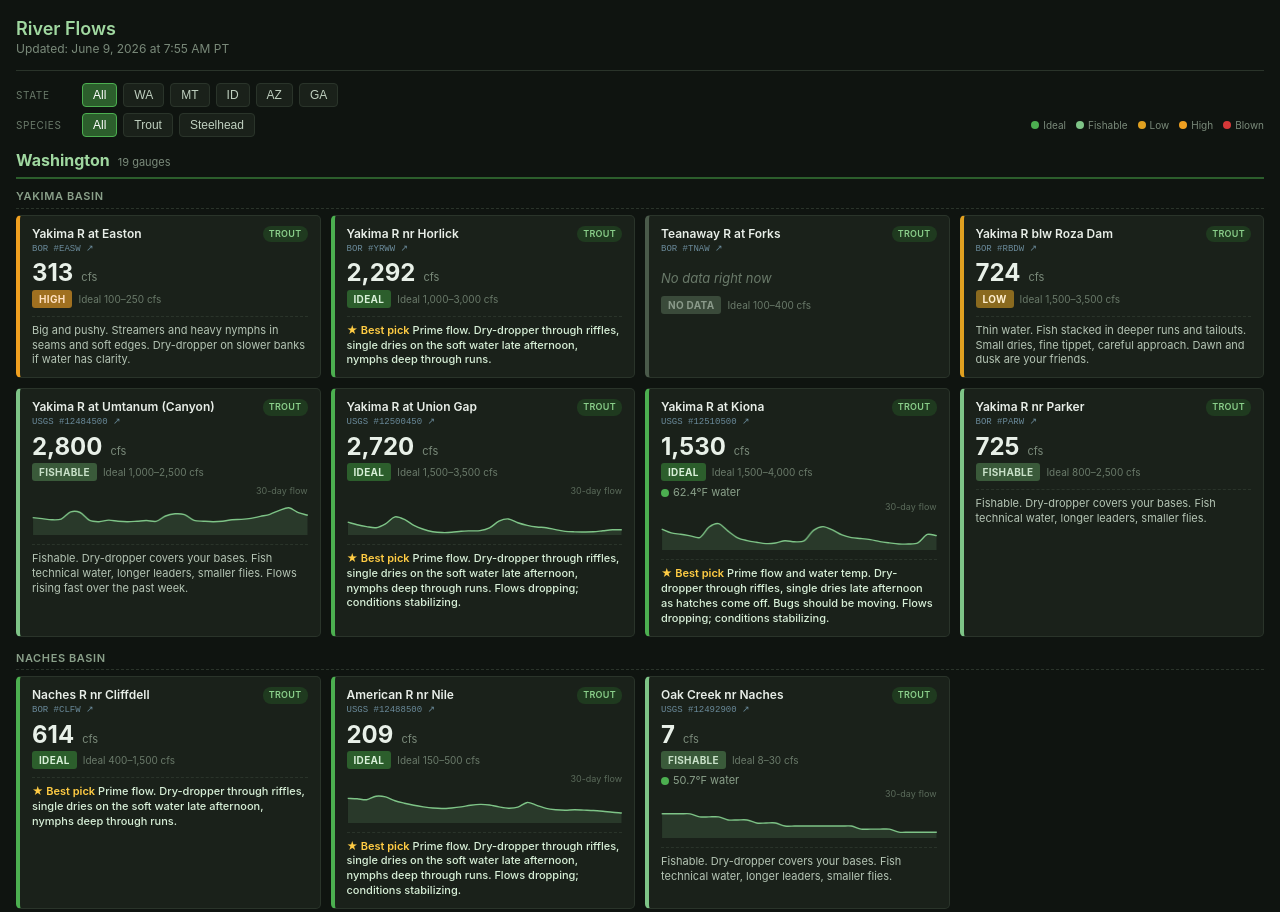
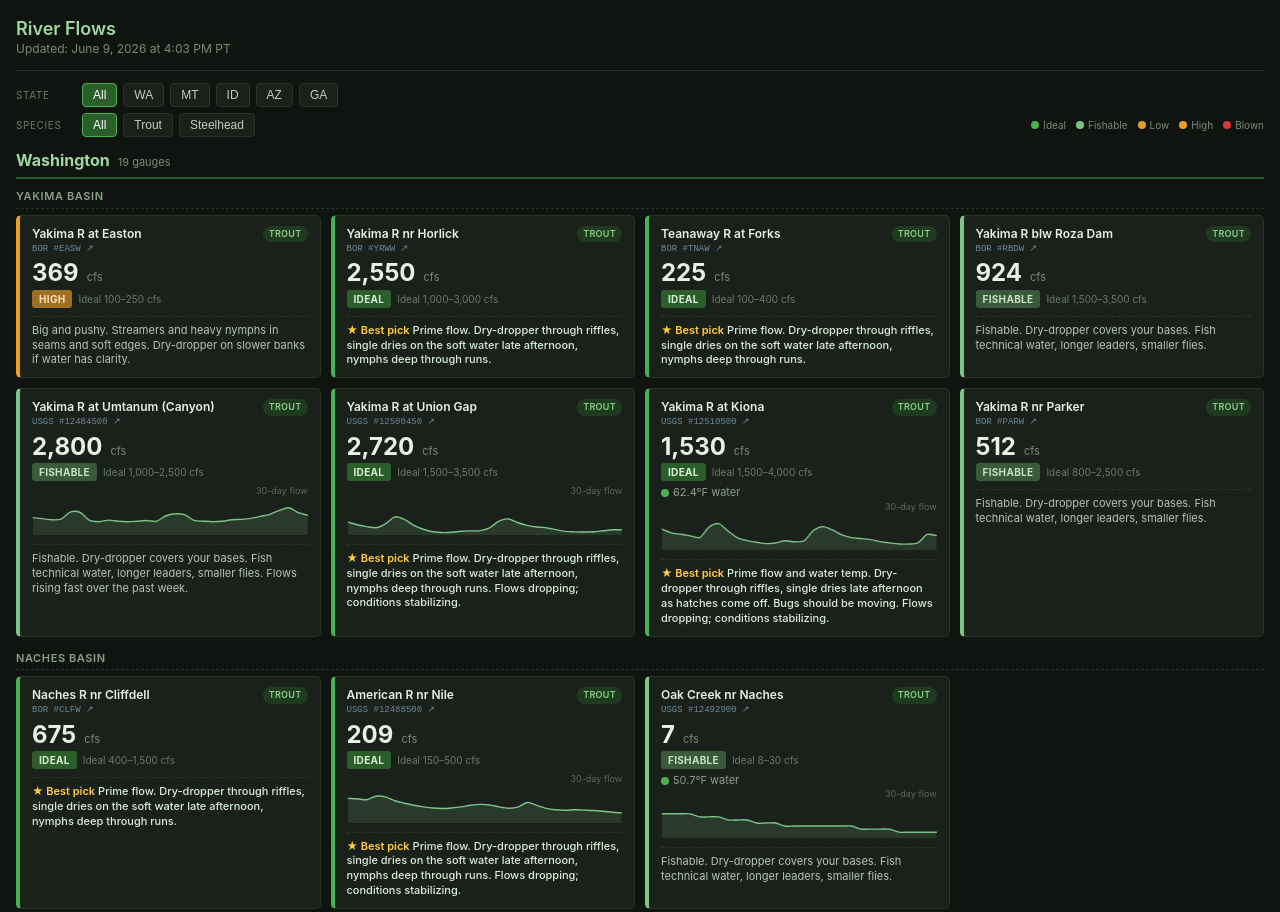
Before and after one commit to jimbodini19/river-flows, a plain HTML site: page index.html in a window 1280 px wide. Shown: the top 912 px of the page. Drawn offline with nearby package versions, Linux system fonts and the light colour scheme.

Commit message:
BOR Yakima refresh 2026-06-09T23:04Z

```diff
--- a/index.html
+++ b/index.html
@@ -91,7 +91,7 @@
 <div class="header">
   <div>
     <h1>River Flows</h1>
-    <div class="meta" id="meta">Updated: June 9, 2026 at 7:55 AM PT</div>
+    <div class="meta" id="meta">Updated: June 9, 2026 at 4:03 PM PT</div>
   </div>
 </div>
 
@@ -133,17 +133,17 @@ const STATE_NAMES = { WA: 'Washington', MT: 'Montana', ID: 'Idaho', AZ: 'Arizona
 
 const GAUGES = [
   // WASHINGTON — Yakima Basin (BOR Hydromet)
-  { id: 'EASW', source: 'bor', state: 'WA', borLabel: 'Yakima River at Easton', name: 'Yakima R at Easton', region: 'Yakima Basin', species: ['trout'], cfs: 313, tempC: null, spark30: [] },
-  { id: 'YRWW', source: 'bor', state: 'WA', borLabel: 'Yakima River near Horlick', name: 'Yakima R nr Horlick', region: 'Yakima Basin', species: ['trout'], cfs: 2292, tempC: null, spark30: [] },
-  { id: 'TNAW', source: 'bor', state: 'WA', borLabel: 'Teanaway River at Forks', name: 'Teanaway R at Forks', region: 'Yakima Basin', species: ['trout'], cfs: null, tempC: null, spark30: [] },
-  { id: 'RBDW', source: 'bor', state: 'WA', borLabel: 'Yakima River blw Roza Dam', name: 'Yakima R blw Roza Dam', region: 'Yakima Basin', species: ['trout'], cfs: 724, tempC: null, spark30: [] },
+  { id: 'EASW', source: 'bor', state: 'WA', borLabel: 'Yakima River at Easton', name: 'Yakima R at Easton', region: 'Yakima Basin', species: ['trout'], cfs: 369, tempC: null, spark30: [] },
+  { id: 'YRWW', source: 'bor', state: 'WA', borLabel: 'Yakima River near Horlick', name: 'Yakima R nr Horlick', region: 'Yakima Basin', species: ['trout'], cfs: 2550, tempC: null, spark30: [] },
+  { id: 'TNAW', source: 'bor', state: 'WA', borLabel: 'Teanaway River at Forks', name: 'Teanaway R at Forks', region: 'Yakima Basin', species: ['trout'], cfs: 225, tempC: null, spark30: [] },
+  { id: 'RBDW', source: 'bor', state: 'WA', borLabel: 'Yakima River blw Roza Dam', name: 'Yakima R blw Roza Dam', region: 'Yakima Basin', species: ['trout'], cfs: 924, tempC: null, spark30: [] },
   // WASHINGTON — Yakima Basin (USGS)
   { id: '12484500', source: 'usgs', state: 'WA', name: 'Yakima R at Umtanum (Canyon)', region: 'Yakima Basin', species: ['trout'], cfs: 2800, tempC: null, spark30: [2310,2180,2030,2120,3060,2980,1940,1780,1980,1830,1770,1840,1930,1820,2520,2810,2700,1950,1840,1770,1830,2030,2080,2210,2480,2740,3260,3600,2960,2620] },
   { id: '12500450', source: 'usgs', state: 'WA', name: 'Yakima R at Union Gap', region: 'Yakima Basin', species: ['trout'], cfs: 2720, tempC: null, spark30: [3720,3380,3140,2990,3500,4410,4080,3300,2790,2470,2360,2390,2530,2580,2610,2970,3840,4140,3640,3300,3090,2990,2740,2510,2450,2440,2460,2590,2720,2730] },
   { id: '12510500', source: 'usgs', state: 'WA', name: 'Yakima R at Kiona', region: 'Yakima Basin', species: ['trout'], cfs: 1530, tempC: 16.9, spark30: [2780,2280,2100,1890,1670,3040,3480,2500,1630,1270,1050,875,953,1250,1110,1230,2610,3100,2660,2010,1650,1540,1390,1130,964,828,814,970,2070,1920] },
-  { id: 'PARW', source: 'bor', state: 'WA', borLabel: 'Yakima River near Parker', name: 'Yakima R nr Parker', region: 'Yakima Basin', species: ['trout'], cfs: 725, tempC: null, spark30: [] },
+  { id: 'PARW', source: 'bor', state: 'WA', borLabel: 'Yakima River near Parker', name: 'Yakima R nr Parker', region: 'Yakima Basin', species: ['trout'], cfs: 512, tempC: null, spark30: [] },
   // WASHINGTON — Naches Basin
-  { id: 'CLFW', source: 'bor', state: 'WA', borLabel: 'Naches River nr. Clf\'Dell', name: 'Naches R nr Cliffdell', region: 'Naches Basin', species: ['trout'], cfs: 614, tempC: null, spark30: [] },
+  { id: 'CLFW', source: 'bor', state: 'WA', borLabel: 'Naches River nr. Clf\'Dell', name: 'Naches R nr Cliffdell', region: 'Naches Basin', species: ['trout'], cfs: 675, tempC: null, spark30: [] },
   { id: '12488500', source: 'usgs', state: 'WA', name: 'American R nr Nile', region: 'Naches Basin', species: ['trout'], cfs: 209, tempC: null, spark30: [407,400,385,442,431,368,328,295,269,249,241,251,269,295,309,300,268,247,263,341,293,243,222,214,221,215,209,196,180,168] },
   { id: '12492900', source: 'usgs', state: 'WA', name: 'Oak Creek nr Naches', region: 'Naches Basin', species: ['trout'], cfs: 7.44, tempC: 10.4, spark30: [13,13,13,13,12,12,12,11,11,11,10,10,10,9,9,9,9,9,9,9,9,8,8,8,8,7,7,7,7,7] },
   // WASHINGTON — North Cascades / NW WA
```
